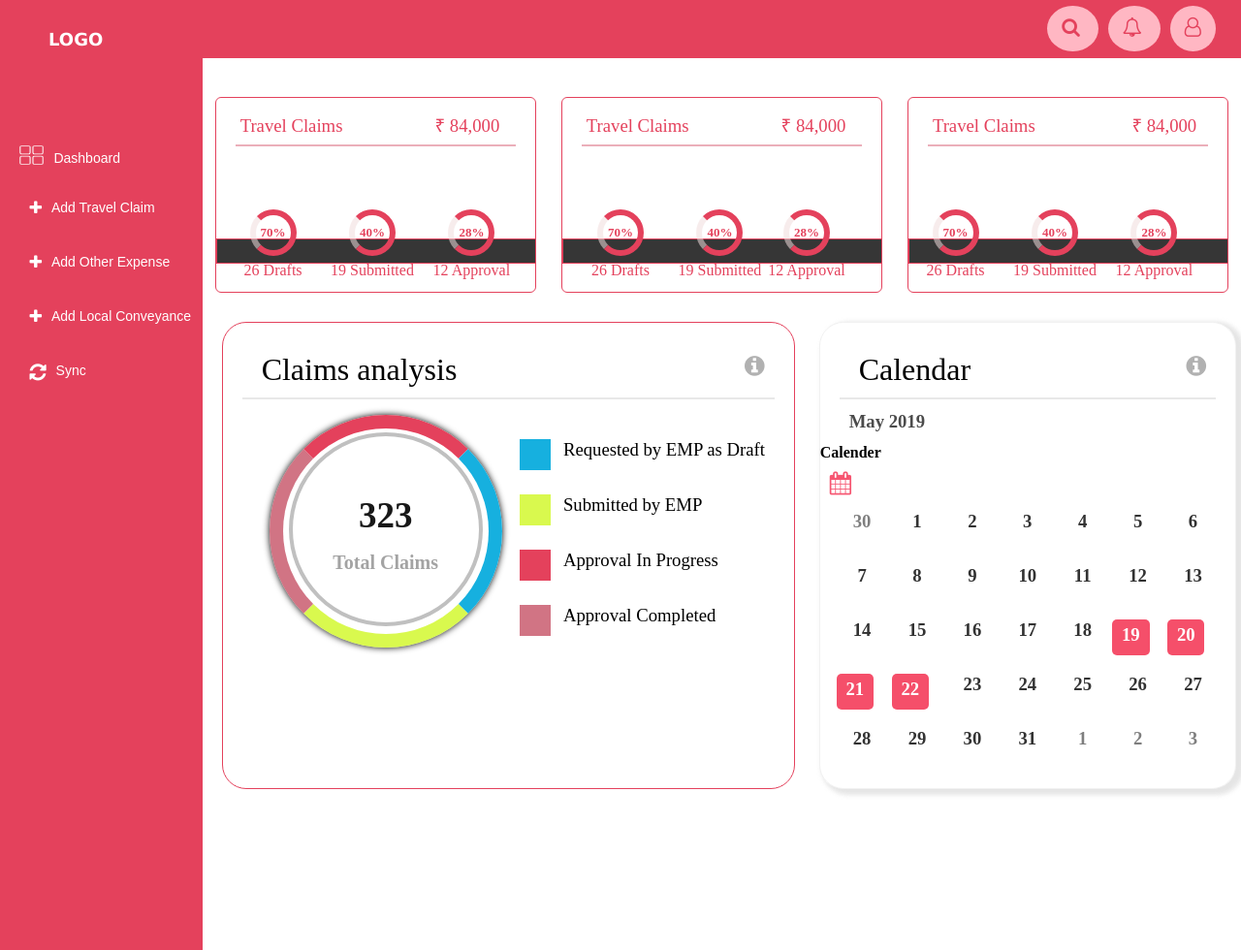
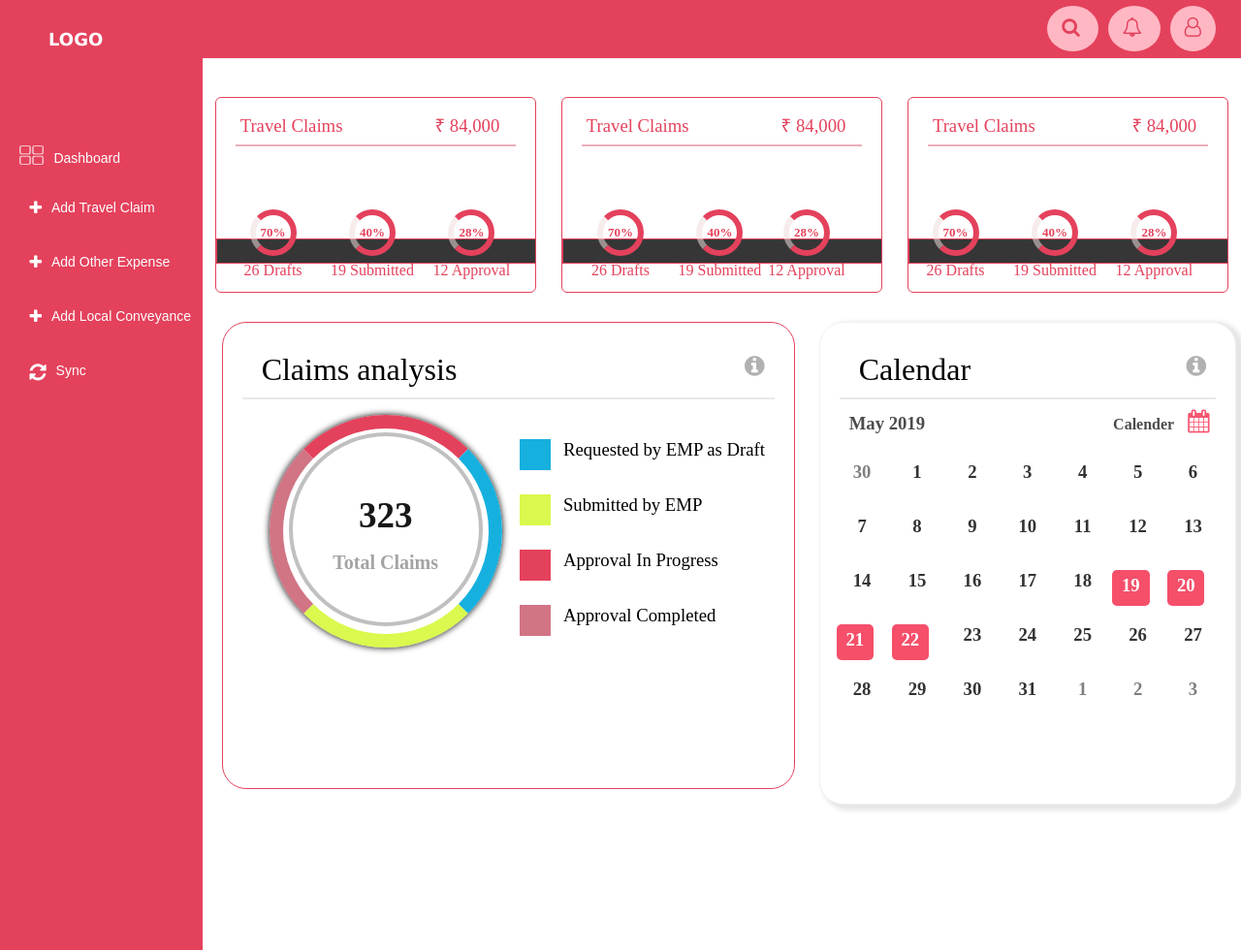
Before and after one commit to abhirock74/demo-work, a plain HTML site: page index.html in a window 1280 px wide. Shown: the whole page at 97% size. Drawn offline with Linux system fonts and the light colour scheme.

Commit message:
add respnsive

```diff
--- a/css/style.css
+++ b/css/style.css
@@ -104,7 +104,7 @@ a{
 }
 .calendar{
     width: 40%;
-    height: 60vh;
+    height: 62vh;
     margin: 10px 5px 20px 20px;
     border-radius: 25px;
     box-shadow: 5px 3px 4px 2px rgba(192, 192, 192, 0.281), 5px 3px 4px 4px rgba(192, 192, 192, 0.171) ;
@@ -267,6 +267,7 @@ a{
     margin-left: 45px;
     width: 20vw;
     font-weight: lighter;
+
 }
 .blue{
     background-color: rgb(22, 176, 223);
@@ -490,6 +491,11 @@ td{
 nav{
     display:none;
 }
+.calender-text{
+    display: inline;
+    opacity: 0.7;
+    margin-left: 10rem;
+}
 /* =================responsive========== */
 
 
@@ -543,6 +549,7 @@ nav{
     .color-detail{
         width: 70vw;
         margin-left: 30px;
+        margin-top: -1.5vw;
     }
     .blue-colour {
         margin-left: 10px;
@@ -657,7 +664,8 @@ nav{
 
 .top-input{
     height: 10vw;
-    width: 355%;
+    width: 88vw;
+    margin-left: 1.5vw;
     margin-top: 12px;
 }
 .base-button{
```
